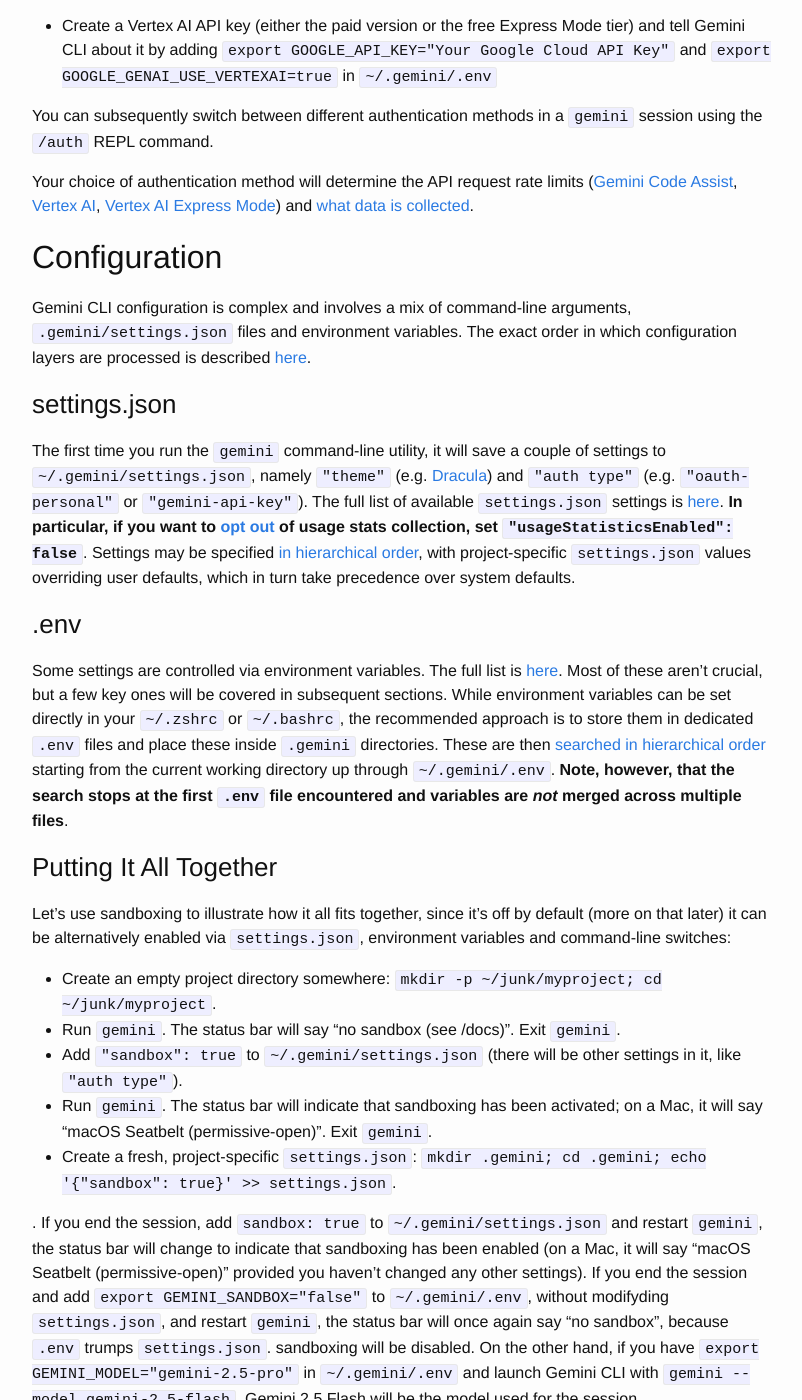
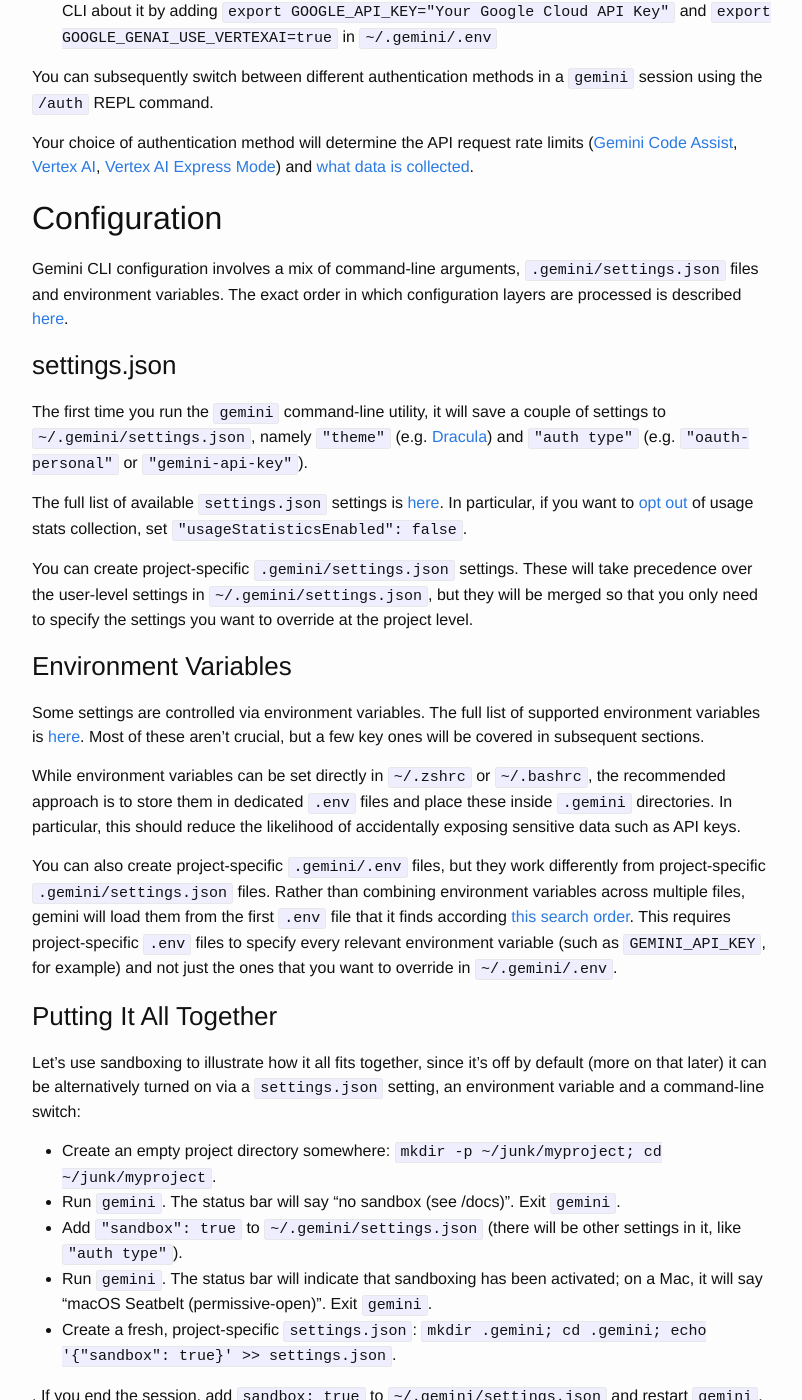
Before and after one commit to vglazer/vglazer.github.io, a Jekyll site: the page built from _posts/2025-07-22-getting-started-with-gemini-cli.md, in a window 1280 px wide and 1400 px high, scrolled down 1215 px. Shown: the whole window, without its empty margins (238-1040 px from the left). Built offline with Jekyll 4.4.1, drawn with Linux system fonts in a browser that asks for light colours; nearby versions of some CDN libraries; some of the changed text lies outside the part shown.

Commit message:
Latest draft

```diff
--- a/_posts/2025-07-22-getting-started-with-gemini-cli.md
+++ b/_posts/2025-07-22-getting-started-with-gemini-cli.md
@@ -7,13 +7,11 @@ categories: ai agents llms productiviy devtools osx gemini google
 ---
 
 ## Why this post
-The Gemini CLI [launch post](https://blog.google/technology/developers/introducing-gemini-cli-open-source-ai-agent/) does a good job of summarizing the tool's capabiliies and the [GitHub repo README.md](https://github.com/google-gemini/gemini-cli/) should help you get up and running quickly.
-
-However, the [full docs](https://github.com/google-gemini/gemini-cli/blob/main/docs/index.md) cover a lot of ground and I thought others might also find the notes I took to help me navigate them useful. While there is a bit of a Mac focus, most of this should hopefully apply on other platforms as well.
+The Gemini CLI [launch post](https://blog.google/technology/developers/introducing-gemini-cli-open-source-ai-agent/) does a good job of summarizing the tool's capabiliies and the [GitHub repo README.md](https://github.com/google-gemini/gemini-cli/) should help you get up and running quickly. However, the [full docs](https://github.com/google-gemini/gemini-cli/blob/main/docs/index.md) cover a lot of ground and I thought others might also find the notes I took to help me navigate them useful. While there is a bit of a Mac focus, most of this should hopefully apply on other platforms as well.
 
 ## TL;DR
-- Most settings are controlled via `~/.gemini/settings.json`. Project-specific `.gemini/settings.json` files are also supported and will be merged with the ones in `~/.gemini/settings.json`, so that you need only specify the settings you wish to override.
-- API keys and some other settings are controlled via environment variables in `~/.gemini/.env`, which take precedence over `~/.gemini/settings.json`. You may create project-specific `.gemini/.env` files, but they will _not_ be merged with `~/.gemini/.env`, obliging you to specify every variable and not merely the ones you wish to override.
+- Most settings are controlled via `~/.gemini/settings.json`. Project-specific `.gemini/settings.json` settings will be merged with the ones in `~/.gemini/settings.json`, so that you need only specify the ones you want to override.
+- API keys and some other settings are controlled via environment variables in `~/.gemini/.env`, which take precedence over `~/.gemini/settings.json`. You can create project-specific `.gemini/.env` files, but they will _not_ be merged with `~/.gemini/.env`, requiring you to specify every variable and not just the ones you want to override.
 - Sandboxing is disabled by default. To enable it, add `"sandbox": true` to `~/.gemini/settings.json` or `export GEMINI_SANDBOX="true"` in `~/.gemini/.env`. On a Mac, `export SEATBELT_PROFILE="<profile>"` in `~/.gemini/.env` to select from one of several bundled `sandbox-exec` profiles, with `permissive-open` being the default.
 - Usage stats are collected by default. To opt out, set `"usageStatisticsEnabled": false` in `~/.gemini/settings.json`".
 - Specify context such as coding guidelines in `~/.gemini/GEMINI.md`. Hierarchical `.gemini/GEMINI.md` files are supported with context merged together. For additional info, use the `--debug` command-line option or the `/memory show` REPL command. Add context dynamically during a session with the `/memory add` REPL command.
@@ -33,16 +31,24 @@ You can subsequently switch between different authentication methods in a `gemin
 Your choice of authentication method will determine the API request rate limits ([Gemini Code Assist](https://ai.google.dev/gemini-api/docs/rate-limits#free-tier), [Vertex AI](https://cloud.google.com/vertex-ai/generative-ai/docs/quotas), [Vertex AI Express Mode](https://cloud.google.com/vertex-ai/generative-ai/docs/start/express-mode/overview#models)) and [what data is collected](https://github.com/google-gemini/gemini-cli/blob/main/docs/tos-privacy.md).
 
 ## Configuration
-Gemini CLI configuration is complex and involves a mix of command-line arguments, `.gemini/settings.json` files and environment variables. The exact order in which configuration layers are processed is described [here](https://github.com/google-gemini/gemini-cli/blob/main/docs/cli/configuration.md#configuration-layers).
+Gemini CLI configuration involves a mix of command-line arguments, `.gemini/settings.json` files and environment variables. The exact order in which configuration layers are processed is described [here](https://github.com/google-gemini/gemini-cli/blob/main/docs/cli/configuration.md#configuration-layers).
 
 ### settings.json
-The first time you run the `gemini` command-line utility, it will save a couple of settings to `~/.gemini/settings.json`, namely `"theme"` (e.g. [Dracula](https://draculatheme.com)) and `"auth type"` (e.g. `"oauth-personal"` or `"gemini-api-key"`). The full list of available `settings.json` settings is [here](https://github.com/google-gemini/gemini-cli/blob/main/docs/cli/configuration.md#available-settings-in-settingsjson). **In particular, if you want to [opt out](https://github.com/google-gemini/gemini-cli/blob/main/docs/cli/configuration.md#usage-statistics) of usage stats collection, set `"usageStatisticsEnabled": false`**. Settings may be specified [in hierarchical order](https://github.com/google-gemini/gemini-cli/blob/main/docs/cli/configuration.md#configuration-layers), with project-specific `settings.json` values overriding user defaults, which in turn take precedence over system defaults.
+The first time you run the `gemini` command-line utility, it will save a couple of settings to `~/.gemini/settings.json`, namely `"theme"` (e.g. [Dracula](https://draculatheme.com)) and `"auth type"` (e.g. `"oauth-personal"` or `"gemini-api-key"`).
 
-### .env
-Some settings are controlled via environment variables. The full list is [here](https://github.com/google-gemini/gemini-cli/blob/main/docs/cli/configuration.md#environment-variables--env-files). Most of these aren't crucial, but a few key ones will be covered in subsequent sections. While environment variables can be set directly in your `~/.zshrc` or `~/.bashrc`, the recommended approach is to store them in dedicated `.env` files and place these inside `.gemini` directories. These are then [searched in hierarchical order](https://github.com/google-gemini/gemini-cli/blob/main/docs/cli/authentication.md#persisting-environment-variables-with-env-files) starting from the current working directory up through `~/.gemini/.env`. **Note, however, that the search stops at the first `.env` file encountered and variables are _not_ merged across multiple files**.
+The full list of available `settings.json` settings is [here](https://github.com/google-gemini/gemini-cli/blob/main/docs/cli/configuration.md#available-settings-in-settingsjson). In particular, if you want to [opt out](https://github.com/google-gemini/gemini-cli/blob/main/docs/cli/configuration.md#usage-statistics) of usage stats collection, set `"usageStatisticsEnabled": false`.
+
+You can create project-specific `.gemini/settings.json` settings. These will take precedence over the user-level settings in `~/.gemini/settings.json`, but they will be merged so that you only need to specify the settings you want to override at the project level.
+
+### Environment Variables
+Some settings are controlled via environment variables. The full list of supported environment variables is [here](https://github.com/google-gemini/gemini-cli/blob/main/docs/cli/configuration.md#environment-variables--env-files). Most of these aren't crucial, but a few key ones will be covered in subsequent sections.
+
+While environment variables can be set directly in `~/.zshrc` or `~/.bashrc`, the recommended approach is to store them in dedicated `.env` files and place these inside `.gemini` directories. In particular, this should reduce the likelihood of accidentally exposing sensitive data such as API keys.
+
+You can also create project-specific `.gemini/.env` files, but they work differently from project-specific `.gemini/settings.json` files. Rather than combining environment variables across multiple files, gemini will load them from the first `.env` file that it finds according [this search order](https://github.com/google-gemini/gemini-cli/blob/main/docs/cli/authentication.md#persisting-environment-variables-with-env-files). This requires project-specific `.env` files to specify every relevant environment variable (such as `GEMINI_API_KEY`, for example) and not just the ones that you want to override in `~/.gemini/.env`.
 
 ### Putting It All Together
-Let's use sandboxing to illustrate how it all fits together, since it's off by default (more on that later) it can be alternatively enabled via `settings.json`, environment variables and command-line switches:
+Let's use sandboxing to illustrate how it all fits together, since it's off by default (more on that later) it can be alternatively turned on via a `settings.json` setting, an environment variable and a command-line switch:
 - Create an empty project directory somewhere: `mkdir -p ~/junk/myproject; cd ~/junk/myproject`.
 - Run `gemini`. The status bar will say "no sandbox (see /docs)". Exit `gemini`.
 - Add `"sandbox": true` to `~/.gemini/settings.json` (there will be other settings in it, like `"auth type"`).
```
